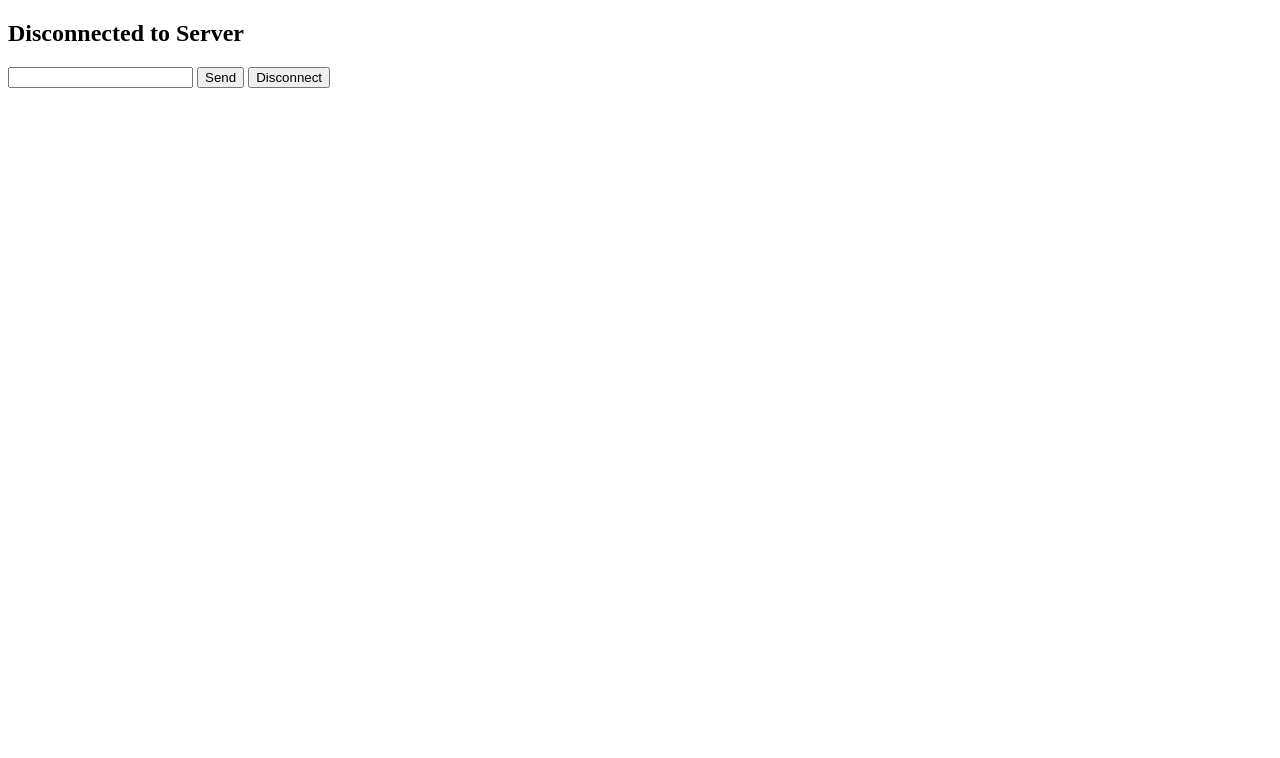
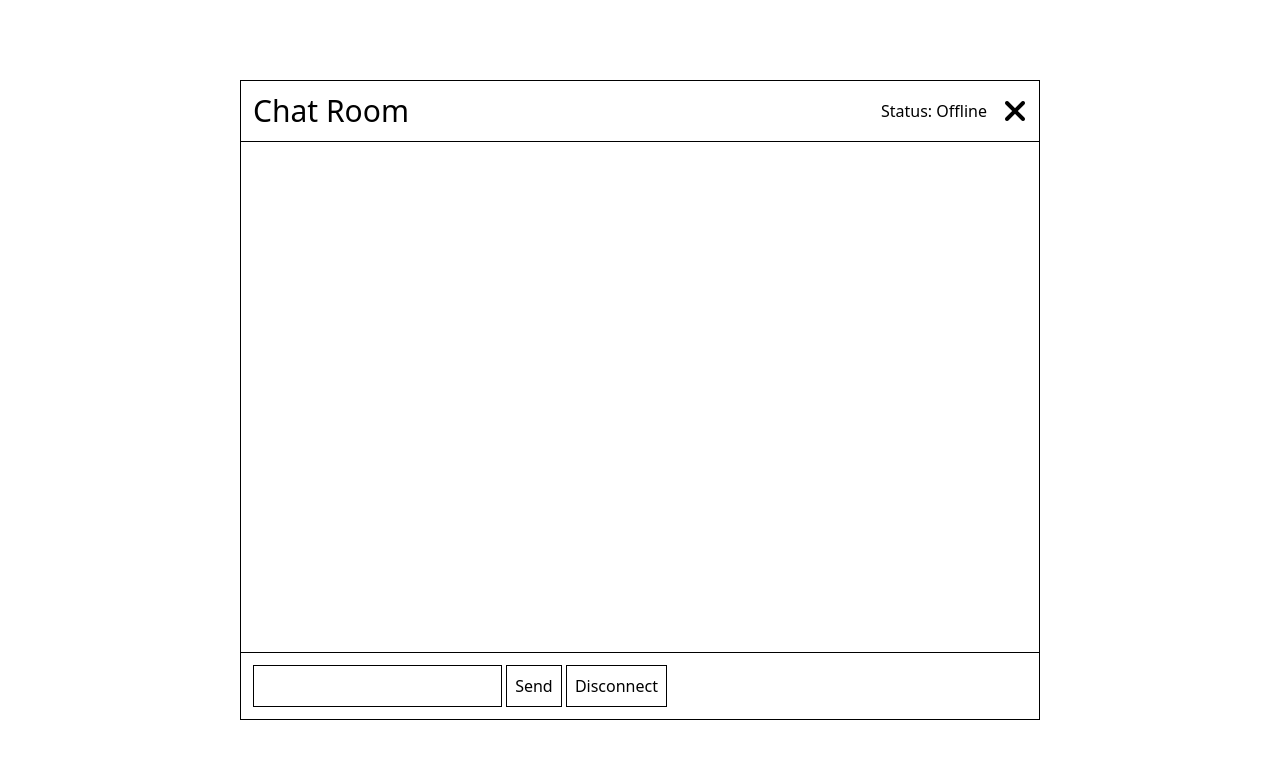
Before and after one commit to yitmeng00/chat-room, a plain HTML site: page client/index.html in a window 1280 px wide. Drawn offline with nearby package versions, Linux system fonts and the light colour scheme.

Commit message:
Added CSS styling for main page
- Added CSS to beautify the chat room ui.
- Modified client status name.

```diff
--- a/client/client.js
+++ b/client/client.js
@@ -4,12 +4,12 @@ const socket = new WebSocket("ws://127.0.0.1:3000/server/");
 // Handle WebSocket connection events
 socket.onopen = () => {
     document.getElementById("client__connection-status").innerHTML =
-        "Connected to Server";
+        "Online";
 };
 
 socket.onclose = () => {
     document.getElementById("client__connection-status").innerHTML =
-        "Disconnected to Server";
+        "Offline";
 };
 
 socket.onerror = (event) => {
--- a/client/index.html
+++ b/client/index.html
@@ -6,24 +6,59 @@
 
         <title>WebSocket Client</title>
 
+        <!-- Tailwind CDN -->
+        <script src="https://cdn.tailwindcss.com"></script>
+        <!-- JavaScript source -->
         <script src="client.js?v=1.0.1" defer></script>
+        <!-- Font awesome CDN -->
+        <link rel="stylesheet" href="https://cdnjs.cloudflare.com/ajax/libs/font-awesome/6.4.2/css/all.min.css">
     </head>
 
     <body>
-        <main>
-            <section>
-                <h2 id="client__connection-status"></h2>
-            </section>
+        <main class="px-60 py-20 h-screen">
+            <div class="client__chatroom-container border border-black flex flex-col h-full">
+                <div class="client__chat-header p-3 border-b border-black flex justify-between items-center">
+                    <section>
+                        <h2 class="text-3xl">Chat Room</h2>
+                    </section>
 
-            <section>
-                <div id="client__messages"></div>
-            </section>
+                    <section class="flex gap-4">
+                        <div>
+                            <p>
+                                Status:
+                                <span id="client__connection-status"></span>
+                            </p>
+                        </div>
+                        <div><i class="fa-solid fa-xmark fa-2xl"></i></div>
+                    </section>
+                </div>
 
-            <section>
-                <input type="text" id="client__input-msg" />
-                <button id="client__send-msg-btn">Send</button>
-                <button id="client__close-connection-btn">Disconnect</button>
-            </section>
+                <div class="client__conversation flex flex-col grow overflow-hidden">
+                    <section class="p-3 overflow-y-scroll grow">
+                        <div id="client__messages"></div>
+                    </section>
+
+                    <section class="p-3 border-t border-black">
+                        <input
+                            type="text"
+                            id="client__input-msg"
+                            class="p-2 border border-black"
+                        />
+                        <button
+                            id="client__send-msg-btn"
+                            class="p-2 border border-black"
+                        >
+                            Send
+                        </button>
+                        <button
+                            id="client__close-connection-btn"
+                            class="p-2 border border-black"
+                        >
+                            Disconnect
+                        </button>
+                    </section>
+                </div>
+            </div>
         </main>
     </body>
 </html>
```
